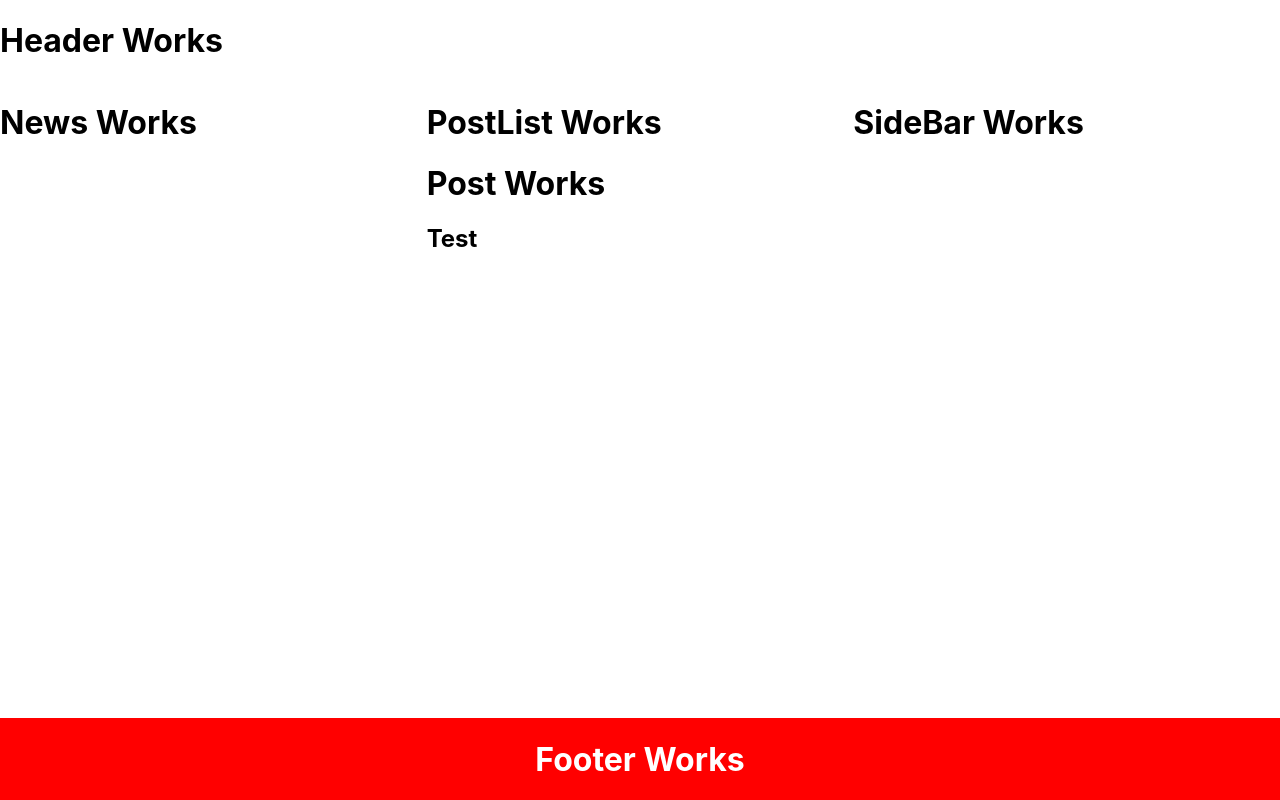
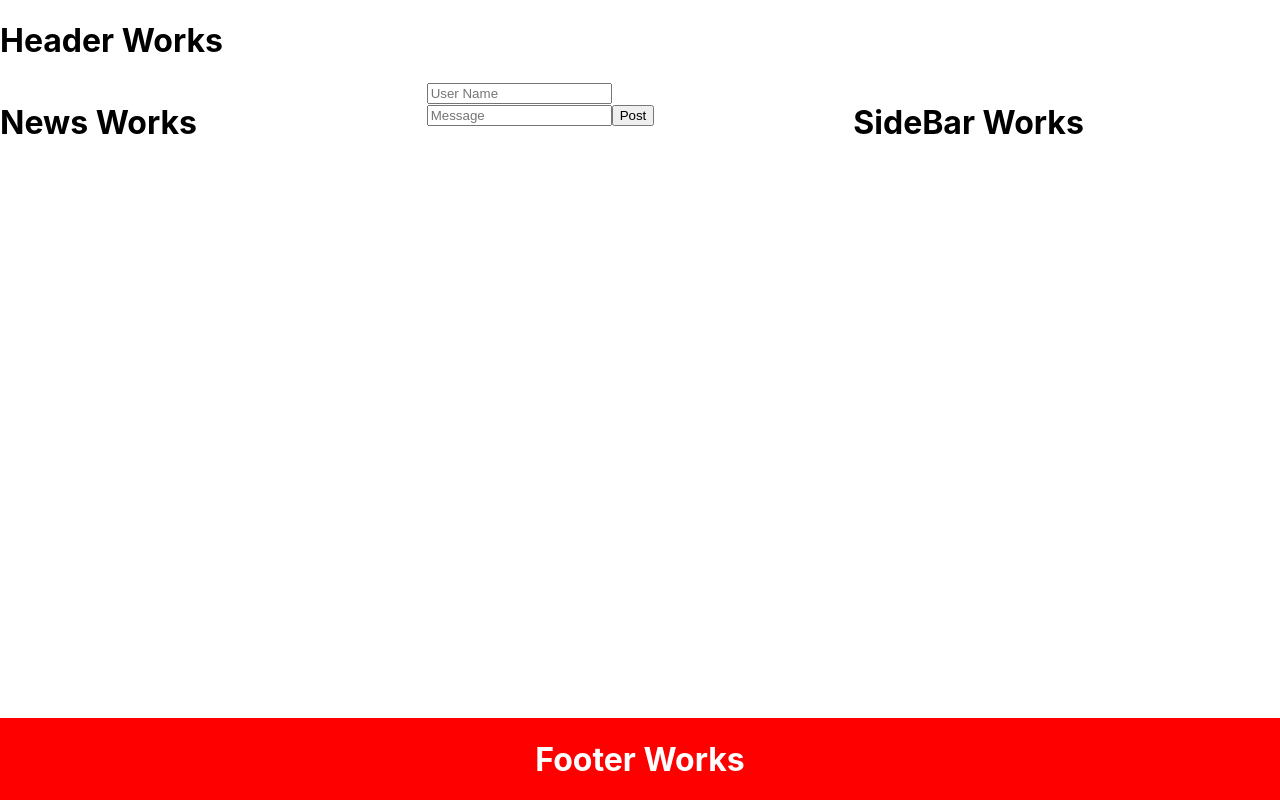
Before and after one commit to DanielL87/Capstone, a React (Create React App) app: page / in a window 1280 px wide. Built offline with nearby package versions, Linux system fonts and the light colour scheme.

Commit message:
add ability to post new messages

```diff
--- a/src/components/NewPostCreation.js
+++ b/src/components/NewPostCreation.js
@@ -1,9 +1,26 @@
 import React from 'react'
+import { v4 } from 'uuid'
+
 
 function NewPostCreation(props) {
+    let _names = null
+    let _message = null
+
+    function handleNewPost(event) {
+        event.preventDefault()
+        props.NewPost({ names: _names.value, message: _message.value, id: v4() })
+        _names.value = ''
+        _message.value = ''
+      }
+
     return (
-        <div>
-            <h2>Test</h2>
+        <div >
+          <form onSubmit={handleNewPost}>
+            <input type="text" placeholder="User Name" id='names' ref={(input) => { _names = input }} />
+            <br />
+            <input type='text' id='message' placeholder='Message' ref={(input) => { _message = input }} />
+            <button type="submit">Post</button>
+          </form>
         </div>
       )
 }
--- a/src/components/Post.js
+++ b/src/components/Post.js
@@ -1,11 +1,18 @@
 import React from 'react';
+import PropTypes from 'prop-types'
 
-function Post(){
+function Post(props){
   return (
     <div>
-      <h1>Post Works</h1>
+       <h3>{props.names}</h3>
+        <p><em>{props.message}</em></p>
     </div>
   );
 }
 
 export default Post;
+
+Post.propTypes = {
+    names: PropTypes.string,
+    message: PropTypes.string
+}
--- a/src/components/PostList.js
+++ b/src/components/PostList.js
@@ -8,11 +8,12 @@ class PostList extends React.Component{
     this.state = {
       masterPostList: []
     }
+    this.handleAddingNewPostToList = this.handleAddingNewPostToList.bind(this)
   }
 
   handleAddingNewPostToList(newPost) {
     var newMasterPostList = this.state.masterPostList.slice()
-    Post = newPost
+    let Post = newPost
     newMasterPostList.push(Post)
     this.setState({ masterPostList: newMasterPostList })
   }
@@ -20,9 +21,13 @@ class PostList extends React.Component{
   render() {
     return (
       <div>
-        <h1>PostList Works</h1>
-        <Post />
-        <NewPostCreation />
+        <NewPostCreation NewPost={this.handleAddingNewPostToList}/>
+        {this.state.masterPostList.map((post) =>
+        <Post
+        names={post.names}
+        message={post.message}
+        />
+        )}
       </div>
     );
   }
```
